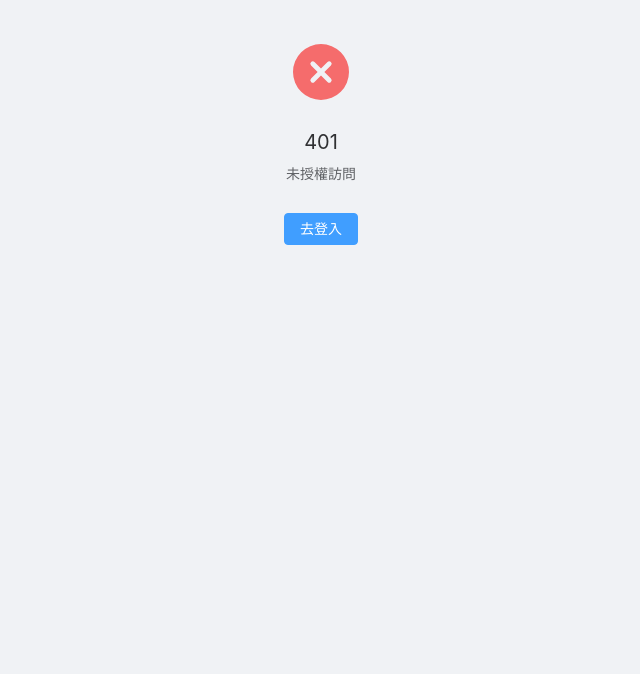
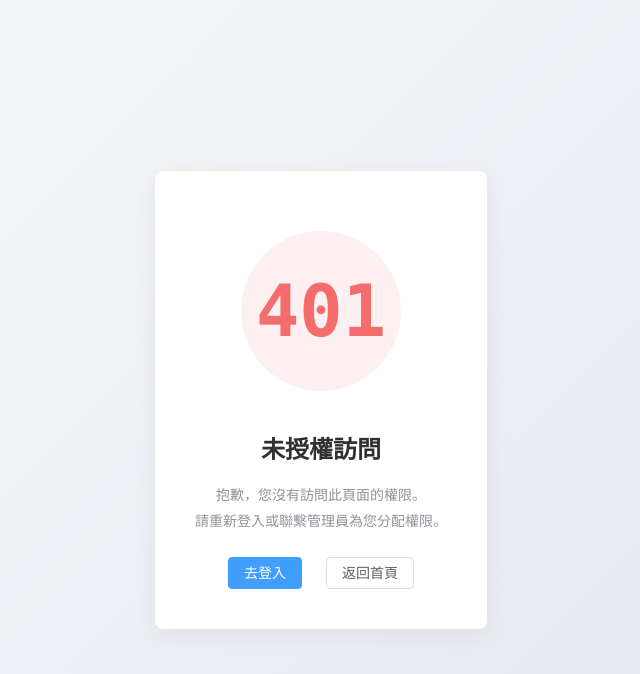
Before and after one commit to yuequanhuabai/hr-ui, a Vue app: page /401 in a window 1280 px wide. Shown: the top 674 px of the page, without its empty margins (319-959 px from the left). Built offline with nearby package versions, Linux system fonts and the light colour scheme.

Commit message:
401和404

```diff
--- a/src/views/error/401.vue
+++ b/src/views/error/401.vue
@@ -1,12 +1,90 @@
 <script setup lang="ts">
 import { useRouter } from 'vue-router'
+import { useUserStore } from '@/store/modules/user'
+
 const router = useRouter()
+const userStore = useUserStore()
+
+async function goLogin() {
+  if (userStore.token) {
+    await userStore.logout().catch(() => {})
+  }
+  router.push('/login')
+}
+
+function goHome() {
+  router.push('/')
+}
 </script>
 
 <template>
-  <el-result icon="error" title="401" sub-title="未授權訪問">
-    <template #extra>
-      <el-button type="primary" @click="router.push('/login')">去登入</el-button>
-    </template>
-  </el-result>
+  <div class="error-page">
+    <div class="error-page__inner">
+      <div class="error-page__illustration">
+        <svg viewBox="0 0 200 200" class="error-page__svg">
+          <circle cx="100" cy="100" r="80" fill="#fef0f0" />
+          <text
+            x="100"
+            y="125"
+            text-anchor="middle"
+            font-size="72"
+            font-weight="700"
+            fill="#f56c6c"
+            font-family="Consolas, monospace"
+          >401</text>
+        </svg>
+      </div>
+      <h1 class="error-page__title">未授權訪問</h1>
+      <p class="error-page__desc">
+        抱歉，您沒有訪問此頁面的權限。<br />
+        請重新登入或聯繫管理員為您分配權限。
+      </p>
+      <div class="error-page__actions">
+        <el-button type="primary" @click="goLogin">去登入</el-button>
+        <el-button @click="goHome">返回首頁</el-button>
+      </div>
+    </div>
+  </div>
 </template>
+
+<style scoped>
+.error-page {
+  display: flex;
+  align-items: center;
+  justify-content: center;
+  min-height: 100vh;
+  padding: 20px;
+  background: linear-gradient(135deg, #f5f7fa 0%, #e4e7ed 100%);
+}
+.error-page__inner {
+  text-align: center;
+  max-width: 480px;
+  padding: 40px;
+  background: #fff;
+  border-radius: 8px;
+  box-shadow: 0 6px 24px rgba(0, 0, 0, 0.06);
+}
+.error-page__illustration {
+  margin-bottom: 16px;
+}
+.error-page__svg {
+  width: 200px;
+  height: 200px;
+}
+.error-page__title {
+  font-size: 24px;
+  color: #303133;
+  margin: 0 0 12px;
+}
+.error-page__desc {
+  font-size: 14px;
+  color: #909399;
+  line-height: 1.8;
+  margin-bottom: 24px;
+}
+.error-page__actions {
+  display: flex;
+  gap: 12px;
+  justify-content: center;
+}
+</style>
--- a/src/views/error/404.vue
+++ b/src/views/error/404.vue
@@ -1,12 +1,89 @@
 <script setup lang="ts">
 import { useRouter } from 'vue-router'
+
 const router = useRouter()
+
+function goHome() {
+  router.push('/')
+}
+
+function goBack() {
+  if (window.history.length > 1) {
+    router.back()
+  } else {
+    router.push('/')
+  }
+}
 </script>
 
 <template>
-  <el-result icon="warning" title="404" sub-title="頁面不存在">
-    <template #extra>
-      <el-button type="primary" @click="router.push('/')">返回首頁</el-button>
-    </template>
-  </el-result>
+  <div class="error-page">
+    <div class="error-page__inner">
+      <div class="error-page__illustration">
+        <svg viewBox="0 0 200 200" class="error-page__svg">
+          <circle cx="100" cy="100" r="80" fill="#ecf5ff" />
+          <text
+            x="100"
+            y="125"
+            text-anchor="middle"
+            font-size="72"
+            font-weight="700"
+            fill="#409eff"
+            font-family="Consolas, monospace"
+          >404</text>
+        </svg>
+      </div>
+      <h1 class="error-page__title">頁面走丟了</h1>
+      <p class="error-page__desc">
+        抱歉，您訪問的頁面不存在或已被移除。<br />
+        請檢查網址是否正確，或回到首頁繼續瀏覽。
+      </p>
+      <div class="error-page__actions">
+        <el-button type="primary" @click="goHome">返回首頁</el-button>
+        <el-button @click="goBack">返回上一頁</el-button>
+      </div>
+    </div>
+  </div>
 </template>
+
+<style scoped>
+.error-page {
+  display: flex;
+  align-items: center;
+  justify-content: center;
+  min-height: 100vh;
+  padding: 20px;
+  background: linear-gradient(135deg, #f5f7fa 0%, #e4e7ed 100%);
+}
+.error-page__inner {
+  text-align: center;
+  max-width: 480px;
+  padding: 40px;
+  background: #fff;
+  border-radius: 8px;
+  box-shadow: 0 6px 24px rgba(0, 0, 0, 0.06);
+}
+.error-page__illustration {
+  margin-bottom: 16px;
+}
+.error-page__svg {
+  width: 200px;
+  height: 200px;
+}
+.error-page__title {
+  font-size: 24px;
+  color: #303133;
+  margin: 0 0 12px;
+}
+.error-page__desc {
+  font-size: 14px;
+  color: #909399;
+  line-height: 1.8;
+  margin-bottom: 24px;
+}
+.error-page__actions {
+  display: flex;
+  gap: 12px;
+  justify-content: center;
+}
+</style>
```
